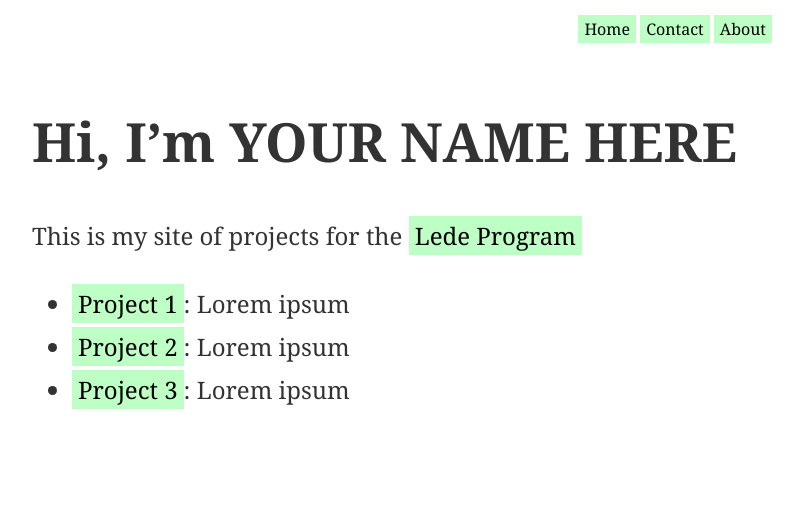
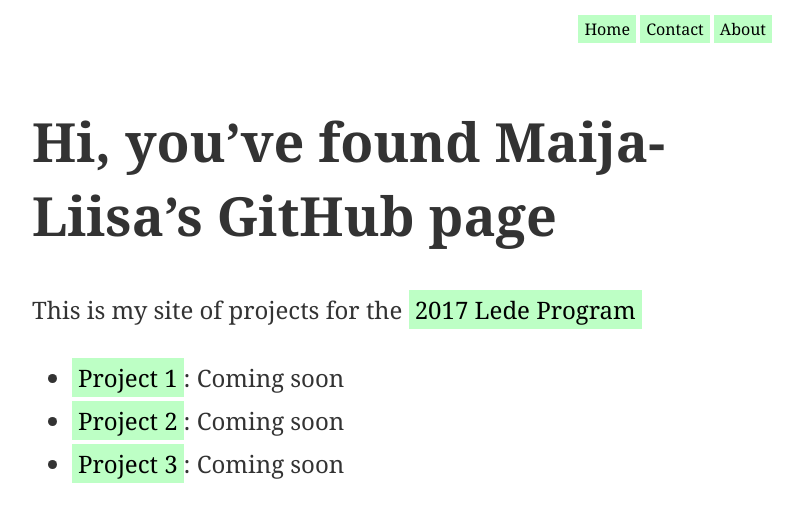
Before and after one commit to maijaliisa/studio-projects, a Jekyll site: the page built from docs/index.md, in a window 1280 px wide. Shown: the top 522 px of the page, without its empty margins (233-1036 px from the left). Built offline with Jekyll 4.4.1, drawn with Linux system fonts in a browser that asks for light colours; our own code applies the rules of GitHub Pages for plain Markdown files.

Commit message:
addtional stlying

```diff
--- a/docs/index.md
+++ b/docs/index.md
@@ -4,10 +4,10 @@ layout: default
 
 ---
 
-# Hi, I'm YOUR NAME HERE
+# Hi, you've found Maija-Liisa's GitHub page
 
-This is my site of projects for the [Lede Program](http://ledeprogram.com)
+This is my site of projects for the [2017 Lede Program](http://ledeprogram.com)
 
-* [Project 1]({{ site.url }}/a-very-cool-project): Lorem ipsum
-* [Project 2]({{ site.url }}/a-very-cool-project): Lorem ipsum
-* [Project 3]({{ site.url }}/a-very-cool-project): Lorem ipsum
+* [Project 1]({{ site.url }}/a-very-cool-project): Coming soon
+* [Project 2]({{ site.url }}/a-very-cool-project): Coming soon
+* [Project 3]({{ site.url }}/a-very-cool-project): Coming soon
```
Also changed, not shown: 2 other files.
